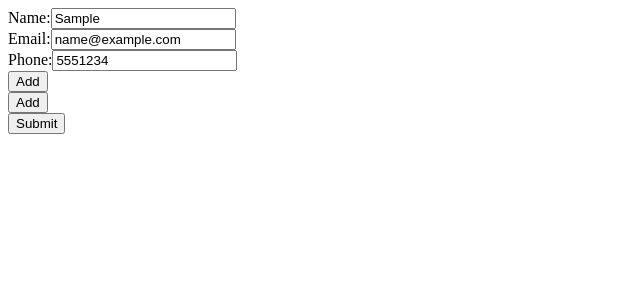
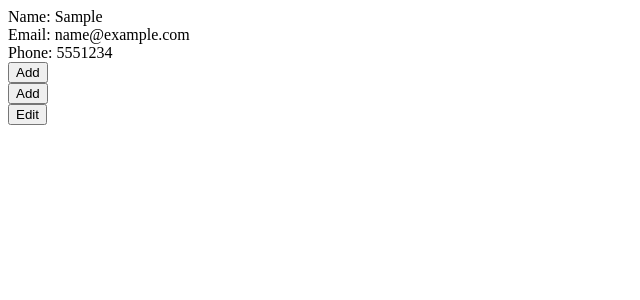
Before and after one commit to Traorasp/CV-Application, a React (Create React App) app: page / in a window 1280 px wide. Both pictures are taken after typing "Sample", "name@example.com", "5551234" into the empty fields and a click on the button "Submit". Shown: the top 300 px of the page, without its empty margins (0-640 px from the left). Built offline with nearby package versions, Linux system fonts and the light colour scheme.

Commit message:
Created general logic

```diff
--- a/package.json
+++ b/package.json
@@ -6,6 +6,7 @@
     "@testing-library/jest-dom": "^5.16.4",
     "@testing-library/react": "^13.3.0",
     "@testing-library/user-event": "^13.5.0",
+    "prop-types": "^15.8.1",
     "react": "^18.2.0",
     "react-dom": "^18.2.0",
     "react-scripts": "5.0.1",
--- a/src/App.js
+++ b/src/App.js
@@ -17,8 +17,7 @@ class App extends Component {
   sumbit = () => {
     const changeBtn = document.getElementById('submitBtn');
     this.setState((prevState) => ({ submitted: !prevState.submitted }));
-    const { submitted } = this.state;
-    changeBtn.textContent = submitted ? 'Edit' : 'Submit';
+    changeBtn.textContent = changeBtn.textContent === 'Submit' ? 'Edit' : 'Submit';
   };
 
   addEducation = () => {
@@ -30,14 +29,14 @@ class App extends Component {
   };
 
   render() {
-    const { submitted } = this.state;
+    const { submitted, eduExperience, practExperience } = this.state;
     return (
       <div className="App">
         <div>
           <General submitted={submitted} />
-          <EduExperience />
+          <EduExperience submitted={submitted} amount={eduExperience} />
           <button type="button" onClick={this.addEducation} id="eduBtn">Add</button>
-          <PractExperience />
+          <PractExperience submitted={submitted} amount={practExperience} />
           <button type="button" onClick={this.addPractical} id="practBtn"> Add</button>
         </div>
         <button type="button" onClick={this.sumbit} id="submitBtn">Submit</button>
--- a/src/components/General.js
+++ b/src/components/General.js
@@ -1,31 +1,85 @@
 import React, { Component } from 'react';
+import PropTypes from 'prop-types';
 
 class General extends Component {
+  constructor(props) {
+    super(props);
+
+    this.state = {
+      name: '',
+      email: '',
+      phone: '',
+    };
+  }
+
+  handleChange = () => {
+    const nameInput = document.getElementById('name');
+    const emailInput = document.getElementById('email');
+    const phoneInput = document.getElementById('phone');
+    this.setState({
+      name: nameInput.value,
+      email: emailInput.value,
+      phone: phoneInput.value,
+    });
+  };
+
   render() {
+    const { name, email, phone } = this.state;
+    const { submitted } = this.props;
+
+    if (submitted) {
+      return (
+        <div>
+          <div>
+            Name:
+            {' '}
+            {name}
+          </div>
+          <div>
+            Email:
+            {' '}
+            {email}
+          </div>
+          <div>
+            Phone:
+            {' '}
+            {phone}
+          </div>
+        </div>
+      );
+    }
+
     return (
-      <form>
+      <div>
         <div>
           <label htmlFor="name">
             Name:
-            <input type="text" id="name" name="name" />
+            <input type="text" id="name" name="name" value={name} onChange={this.handleChange} />
           </label>
         </div>
         <div>
           <label htmlFor="email">
             Email:
-            <input type="email" id="email" name="email" />
+            <input type="email" id="email" name="email" value={email} onChange={this.handleChange} />
           </label>
         </div>
         <div>
           <label htmlFor="phone">
             Phone:
-            <input type="tel" id="phone" name="phone" />
+            <input type="tel" id="phone" name="phone" value={phone} onChange={this.handleChange} />
           </label>
 
         </div>
-      </form>
+      </div>
     );
   }
 }
 
+General.propTypes = {
+  submitted: PropTypes.bool,
+};
+
+General.defaultProps = {
+  submitted: false,
+};
 export default General;
```
Also changed, not shown: .eslintrc.json, 1 other file (tests, documents, lock files or other folders).
